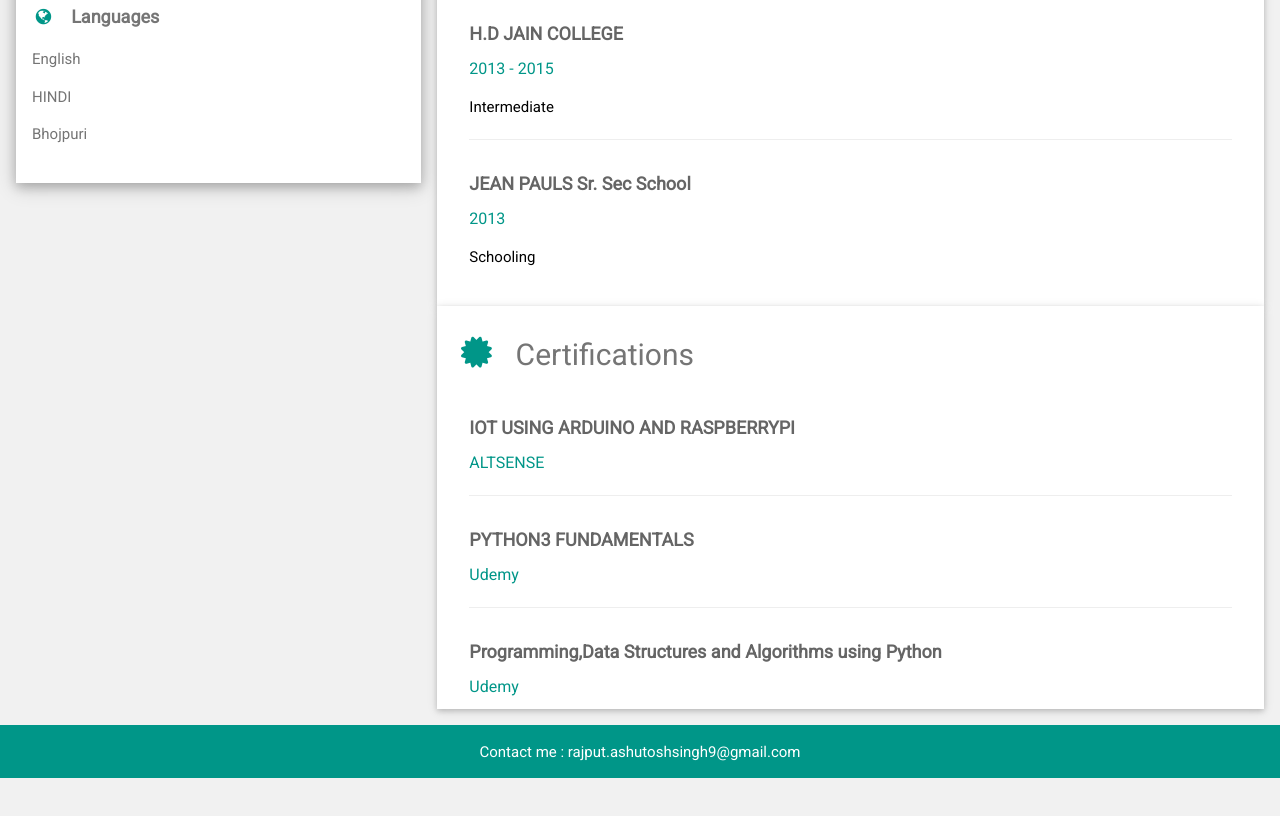
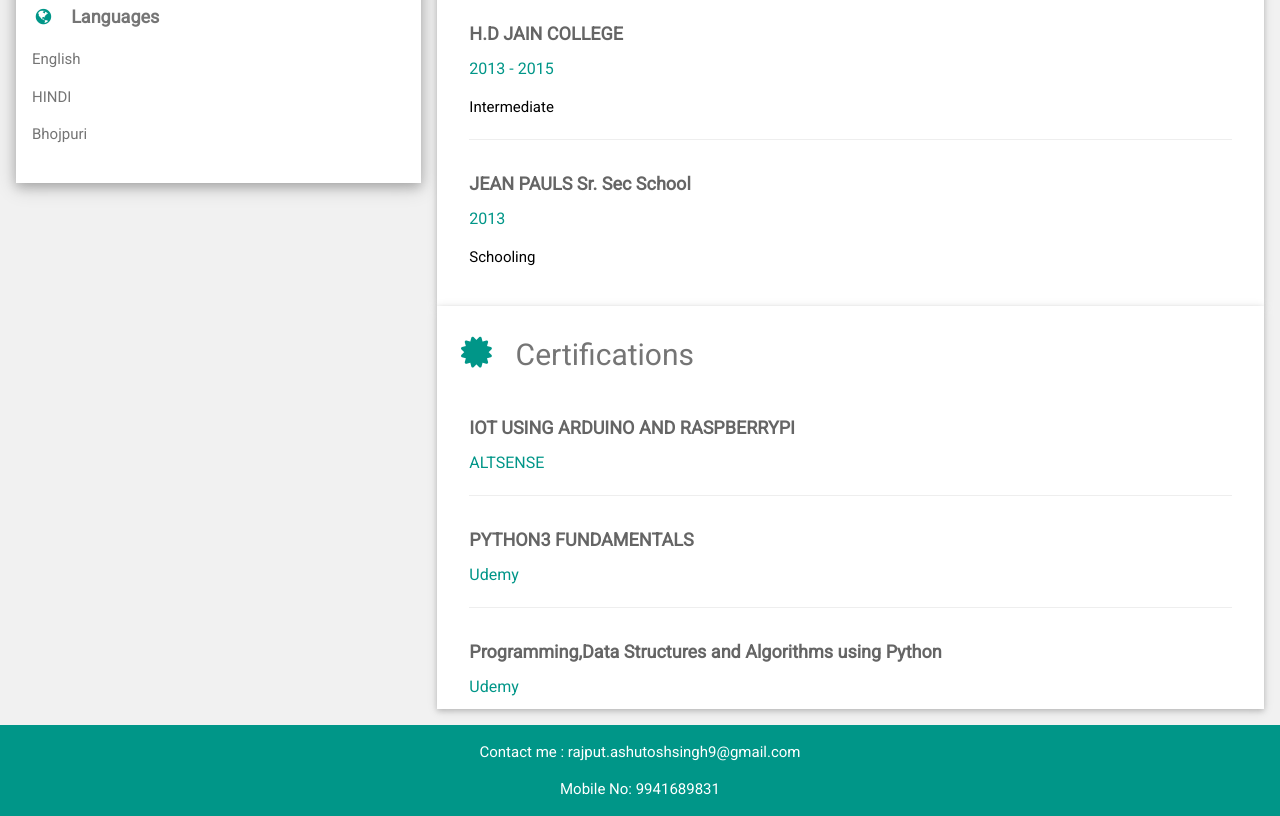
Before and after one commit to rajpugabbar/rajpugabbar.github.io, a plain HTML site: page index.html in a window 1280 px wide. Shown: the part 796-1612 px from the top of the page. Before the commit the page ends 1574 px from the top, so only its background shows below. Drawn offline with nearby package versions, Linux system fonts and the light colour scheme.

Commit message:
Update index.html

```diff
--- a/index.html
+++ b/index.html
@@ -153,6 +153,7 @@ html,body,h1,h2,h3,h4,h5,h6 {font-family: "Roboto", sans-serif}
 
 <footer class="w3-container w3-teal w3-center w3-margin-top">
 <p>Contact me : rajput.ashutoshsingh9@gmail.com</p>
+	<p>Mobile No: 9941689831</p>
 
 </p>
 
```
